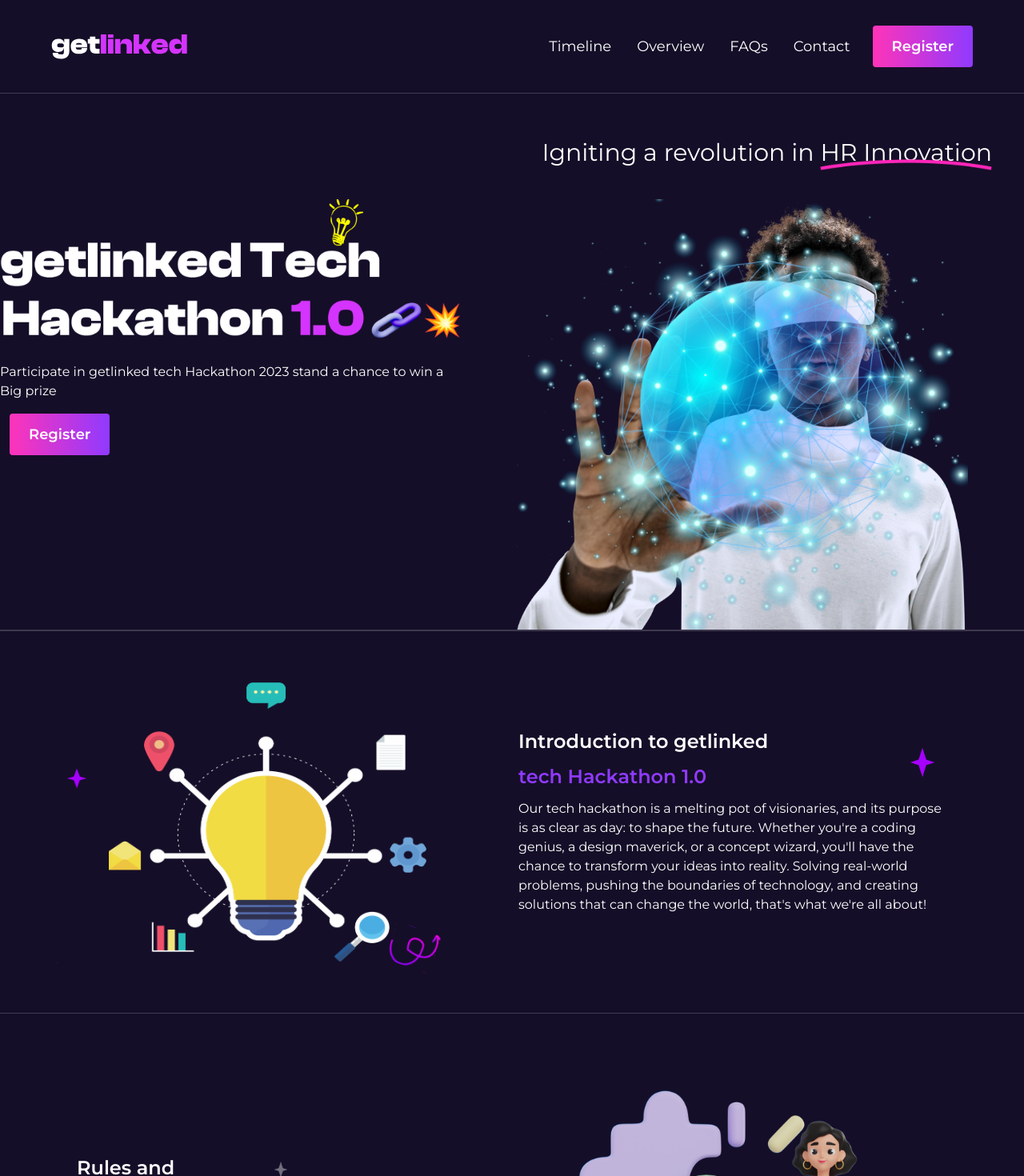
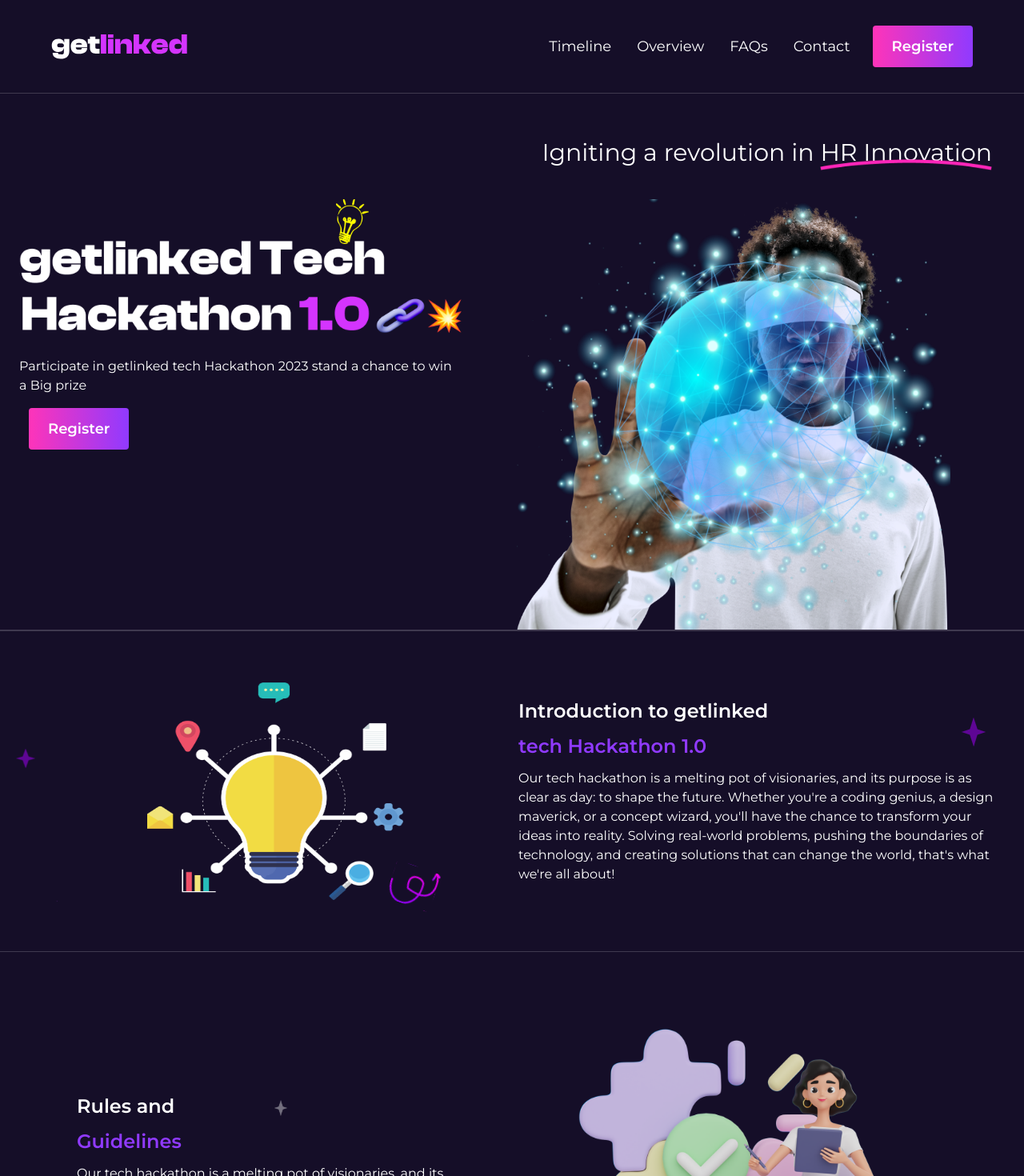
Before and after one commit to SageKyle/getlinked, a React (Vite) app: page / in a window 1280 px wide. Shown: the top 1470 px of the page at 80% size. Built offline with nearby package versions, Linux system fonts and the light colour scheme.

Commit message:
home: update styles for the idea section

```diff
--- a/src/components/Hero.jsx
+++ b/src/components/Hero.jsx
@@ -20,7 +20,7 @@ export default function Hero() {
 					/>
 				</span>
 			</h2>
-			<section className="w-full h-auto px-6 mt-6 pb-0 lg:h-[90%] flex flex-col items-center justify-end lg:justify-center lg:grid lg:grid-cols-[auto_55%] lg:px-0 lg:pb-0">
+			<section className="w-full h-auto px-6 mt-6 pb-0 lg:h-[90%] flex flex-col items-center justify-end lg:justify-center lg:grid lg:grid-cols-[auto_55%] lg:pb-0">
 				<div className="w-full h-auto lg:h-full">
 					<img
 						src={TitleImage}
--- a/src/components/IdeaSection.jsx
+++ b/src/components/IdeaSection.jsx
@@ -4,19 +4,19 @@ import Idea from '../assets/images/idea-illustration.png'
 
 export default function IdeaSection() {
 	return (
-		<section className="w-full grid gap-4 items-center justify-center border-b border-primary-border px-24 py-10 lg:grid-cols-2 lg:max-h-[80vh]">
-			<div className="w-full pl-10 flex relative">
+		<section className="w-full grid gap-4 items-center justify-center border-b border-primary-border px-8 py-10 lg:grid-cols-2 lg:max-h-[80vh]">
+			<div className="w-full pl-6 flex relative mb-8 lg:mb-0">
 				<img
 					src={PurpleStar}
 					alt=""
 					loading="lazy"
-					className="inline-block w-6 h-6 absolute top-1/3 -left-3"
+					className="inline-block w-6 h-6 absolute top-1/3 -left-3 animate-pulse transition-all duration-200"
 				/>
 				<img
 					src={Idea}
 					loading="lazy"
 					alt="idea lightbulb illustration"
-					className="w-4/5 py-6 aspect-square"
+					className="w-4/5 max-w-xs mx-auto py-6 aspect-square"
 				/>
 				<img
 					src={ArrowIcon}
@@ -36,7 +36,7 @@ export default function IdeaSection() {
 					src={PurpleStar}
 					alt=""
 					loading="lazy"
-					className="inline-block absolute right-4 top-6"
+					className="inline-block absolute right-4 top-6 animate-pulse transition-all duration-200"
 				/>
 				<p className="text-base font-light">
 					Our tech hackathon is a melting pot of visionaries, and its purpose is
```
